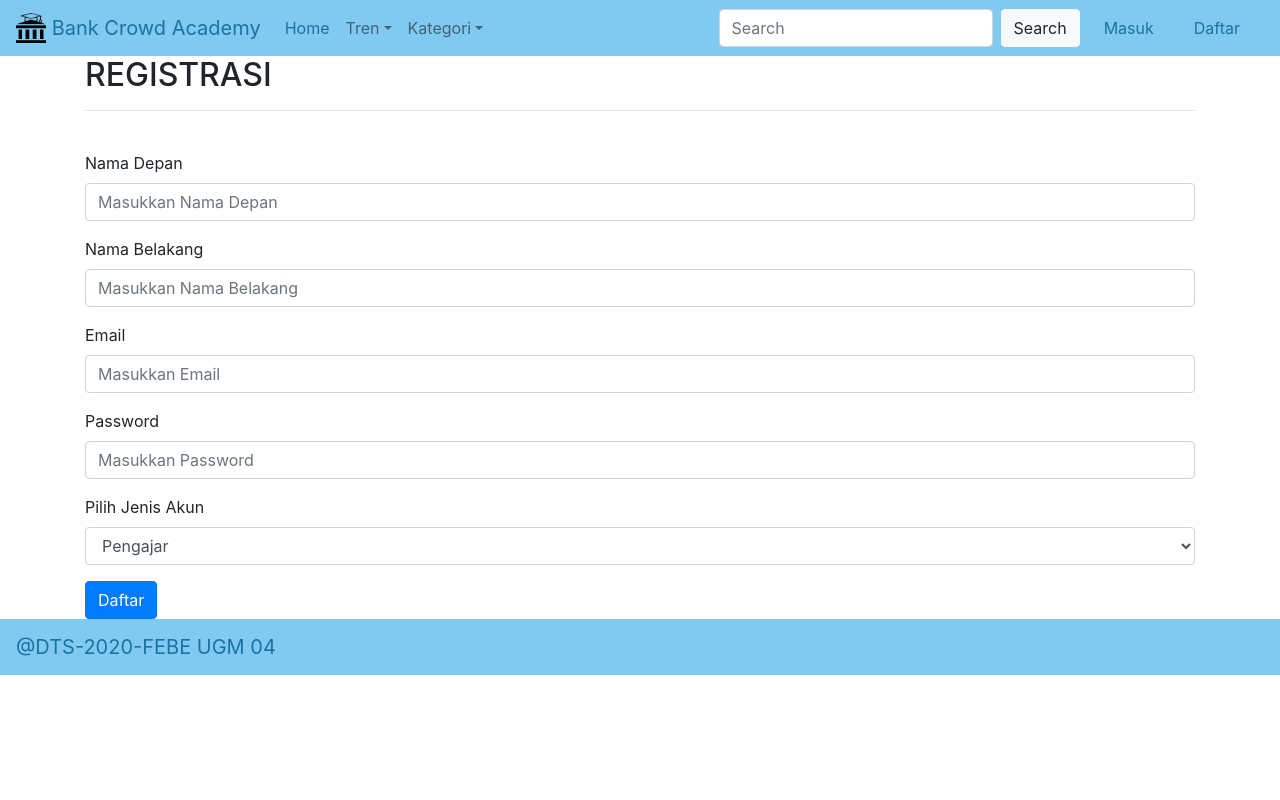
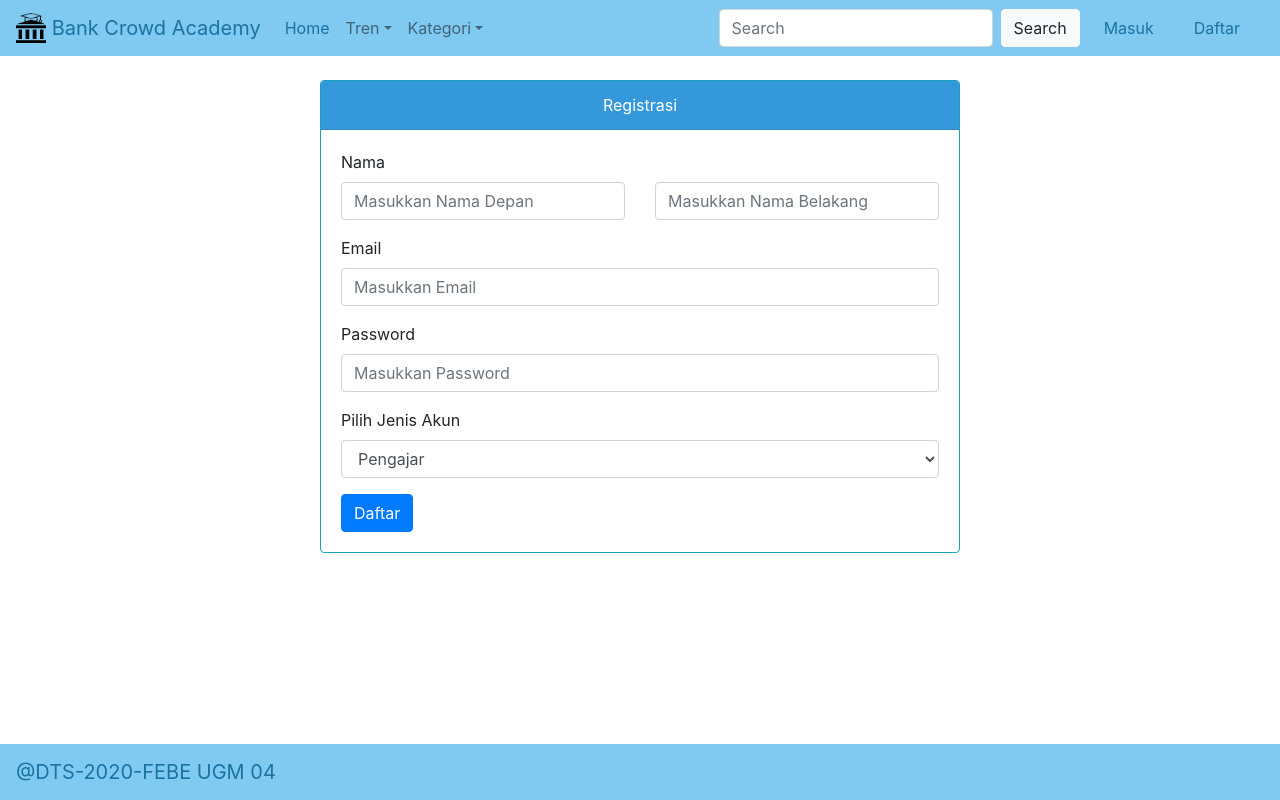
Before and after one commit to nivanrs/bank-crowd-academy, a React (Create React App) app: page /register in a window 1280 px wide. Built offline with nearby package versions, Linux system fonts and the light colour scheme.

Commit message:
Update UI Design

```diff
--- a/src/component/Footer/Footer.jsx
+++ b/src/component/Footer/Footer.jsx
@@ -6,7 +6,7 @@ import React from "react";
 export default function Footer(props) {
   return (
     <footer>
-      <Navbar style={navbar}>
+      <Navbar fixed="bottom" style={navbar}>
         <Navbar.Brand href="#home" style={{ color: "#1A73A3" }}>
           @DTS-2020-FEBE UGM 04
         </Navbar.Brand>
--- a/src/component/Login/Login.jsx
+++ b/src/component/Login/Login.jsx
@@ -1,8 +1,9 @@
-import React from 'react';
-import axios from 'axios';
+import React from "react";
+import axios from "axios";
+import { Container } from "react-bootstrap";
+import { Card } from "react-bootstrap";
 import { Form } from "react-bootstrap";
 import { Button } from "react-bootstrap";
-import { Container } from "react-bootstrap";
 
 export default class Login extends React.Component {
   state = {
@@ -31,11 +32,10 @@ export default class Login extends React.Component {
 
   render() {
     return (
-      <Container>
-        <h2>MASUK</h2>
-        <hr />
-        <br/>
-
+      <Container style={{display: 'flex', justifyContent: 'center'}}>
+        <Card className="my-4" border="info" style={{ width: '30rem' }}>
+          <Card.Header className="text-center" style={{background: "#3498DB", color: "#FFFFFF"}}>Masuk</Card.Header>
+          <Card.Body>
             <Form onSubmit={this.handleSubmit}>
               <Form.Group>
                 <Form.Label>Email address</Form.Label>
@@ -49,6 +49,8 @@ export default class Login extends React.Component {
                 Masuk
               </Button>
             </Form>
+          </Card.Body>
+        </Card>
       </Container>
     )
   }
--- a/src/component/Register/Register.jsx
+++ b/src/component/Register/Register.jsx
@@ -1,8 +1,10 @@
-import React from 'react';
-import axios from 'axios';
+import React from "react";
+import axios from "axios";
+import { Container } from "react-bootstrap";
+import { Card } from "react-bootstrap";
 import { Form } from "react-bootstrap";
+import { Row, Col } from "react-bootstrap";
 import { Button } from "react-bootstrap";
-import { Container } from "react-bootstrap";
 
 export default class Register extends React.Component {
   constructor(props) {
@@ -44,18 +46,21 @@ export default class Register extends React.Component {
 
   render() {
     return (
-      <Container fluid="md">
-        <h2>REGISTRASI</h2>
-        <hr/>
-        <br />
+      <Container style={{display: 'flex', justifyContent: 'center'}}>
+        <Card className="my-4" border="info" style={{ width: '40rem' }}>
+          <Card.Header className="text-center" style={{background: "#3498DB", color: "#FFFFFF"}}>Registrasi</Card.Header>
+          <Card.Body>
           <Form onSubmit={this.handleSubmit}>
             <Form.Group>
-            <Form.Label>Nama Depan</Form.Label>
+              <Form.Label>Nama</Form.Label>
+              <Row>
+                <Col>
                   <Form.Control type="text" placeholder="Masukkan Nama Depan" name="FirstName" onChange={this.handleChange} />
-          </Form.Group>
-          <Form.Group>
-            <Form.Label>Nama Belakang</Form.Label>
+                </Col>
+                <Col>
                 <Form.Control type="text" placeholder="Masukkan Nama Belakang" name="LastName" onChange={this.handleChange} />
+                </Col>
+              </Row>
             </Form.Group>
             <Form.Group>
               <Form.Label>Email</Form.Label>
@@ -79,6 +84,8 @@ export default class Register extends React.Component {
               Daftar
             </Button>
             </Form>
+          </Card.Body>
+        </Card>
       </Container>
     )
   }
```
Also changed, not shown: 1 other file (tests, documents, lock files or other folders). Lines whose indentation alone changed are shown as unchanged.
